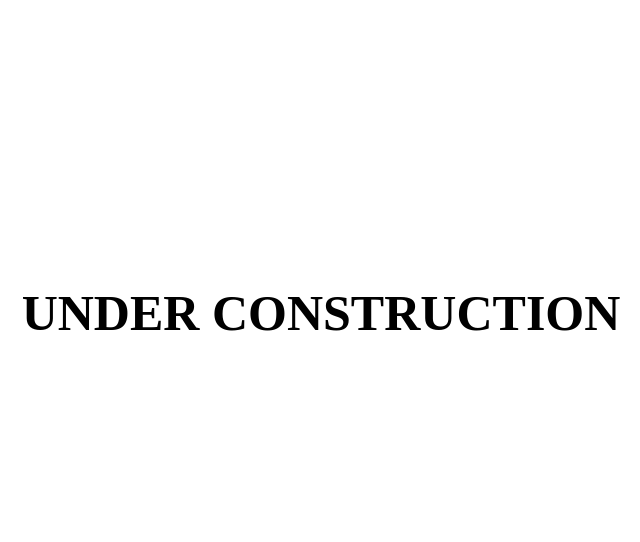
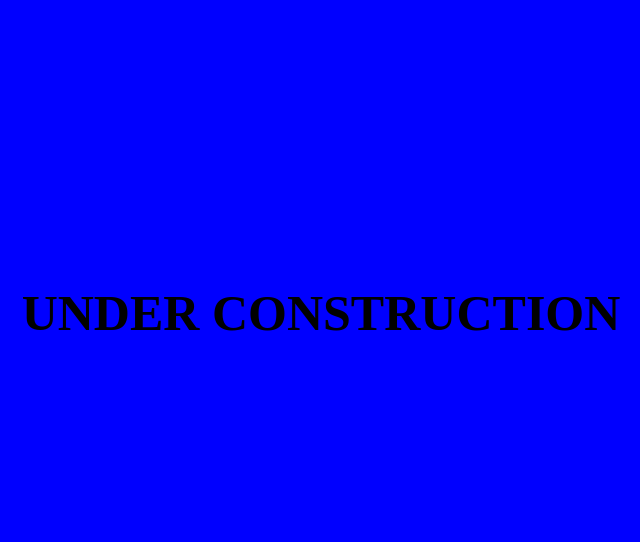
Before and after one commit to CPLU5/EAGLES, a plain HTML site: page index.html in a window 1280 px wide. Shown: the part 823-1365 px from the top of the page, without its empty margins (319-959 px from the left). Drawn offline with Linux system fonts and the light colour scheme.

Commit message:
Update styles.css

```diff
--- a/CSS/styles.css
+++ b/CSS/styles.css
@@ -1,5 +1,5 @@
 body {
-background-color: ;
+background-color: BLUE;
 }
 
 h1 {
```
